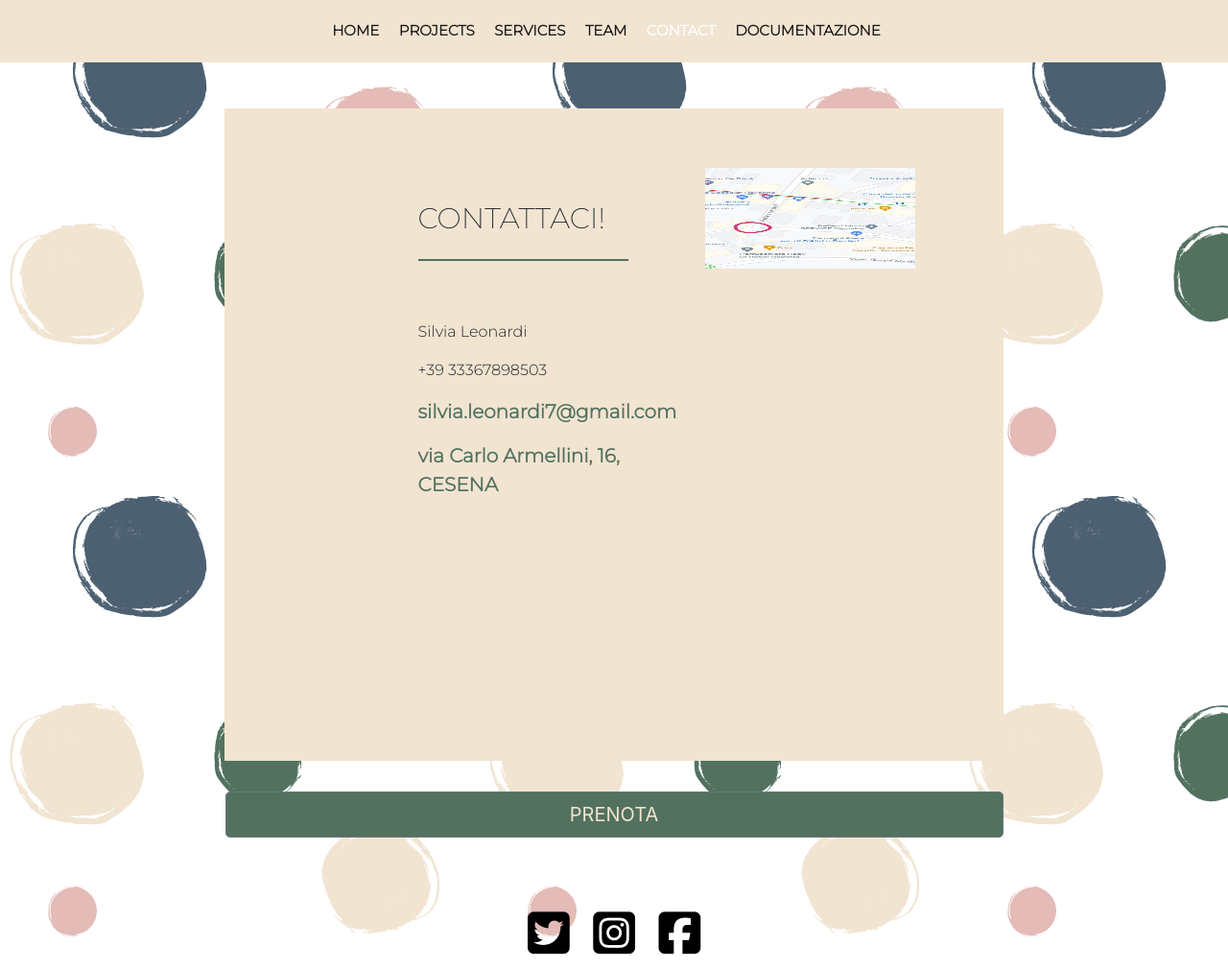
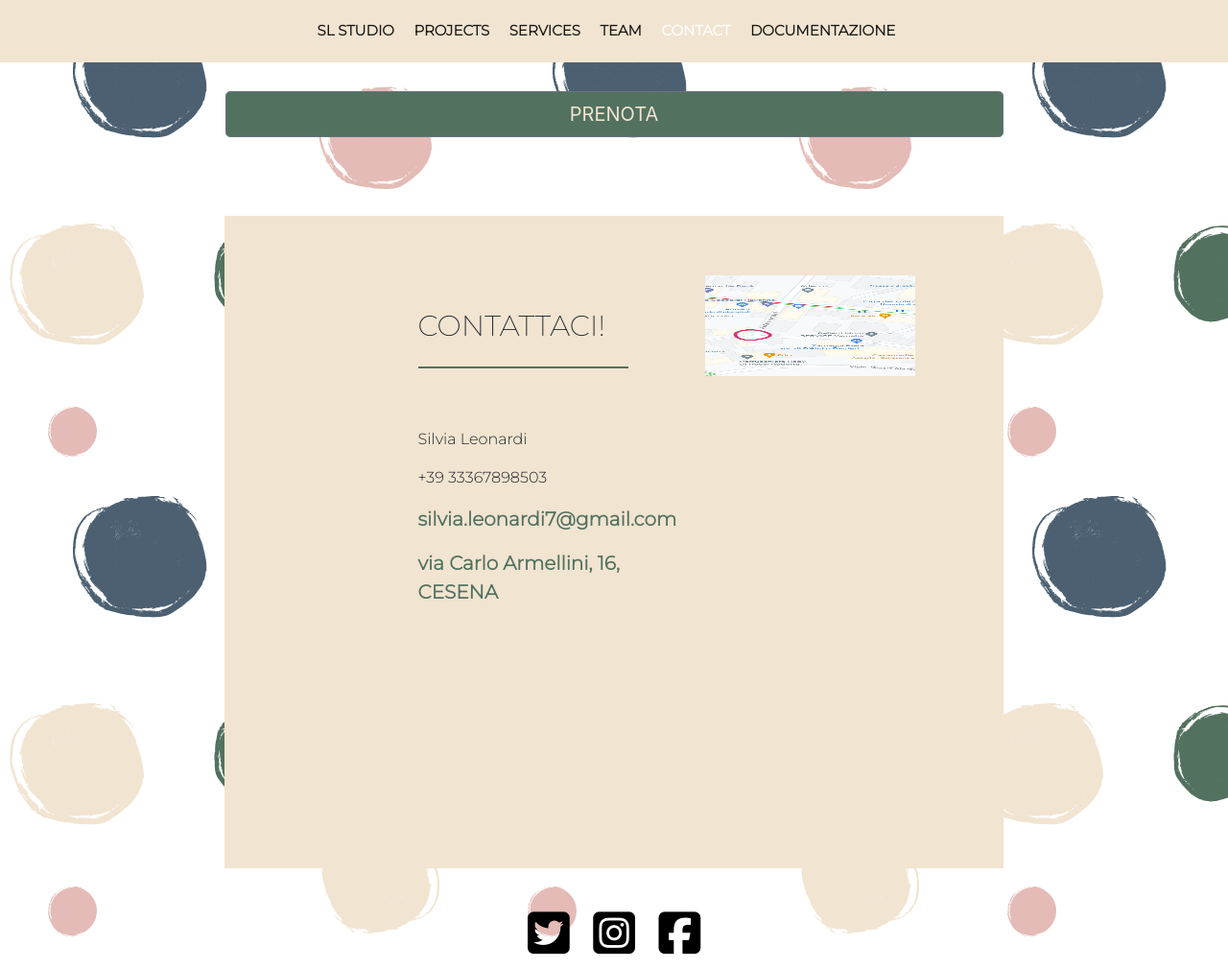
Before and after one commit to SilviaLeonardi/SilviaLeonardistudio, a plain HTML site: page contact.html in a window 1280 px wide. Shown: the top 1010 px of the page at 96% size. Drawn offline with nearby package versions, Linux system fonts and the light colour scheme.

Commit message:
change home e btn

```diff
--- a/contact.html
+++ b/contact.html
@@ -39,7 +39,7 @@
 
   <div class="collapse navbar-collapse" id="navbarTogglerDemo01">
       <ul>
-        <li><a class="navbar-brand" href="index.html">HOME</a></li>
+        <li><a class="navbar-brand" href="index.html">SL STUDIO</a></li>
         <li><a class="navbar-brand" href="projects.html">PROJECTS</a></li>
         <li><a class="navbar-brand" href="services.html">SERVICES</a></li>
         <li><a class="navbar-brand" href="team.html">TEAM</a></li>
@@ -49,7 +49,11 @@
     </div>
     </nav>
   </header>
+<section>
+      <a class="btn btn-primarybtn btn-secondary btn-lg btn-block"
+       href="book.html" role="button" style="color: #f1e4d1;background-color:#52715f;"> PRENOTA </a>
 
+  </section>
 <body>
 
   <div class="container" style="width:65%;height:85%">
@@ -72,15 +76,7 @@
 
 
  </div>
-
-</div>
-<section>
-
-       <a class="btn btn-primarybtn btn-secondary btn-lg btn-block"
-       href="book.html" role="button" style="color: #f1e4d1;background-color:#52715f;"> PRENOTA </a>
-
- </section>
-
+ </div>
 
 <footer>
 <div class="w3-container w3-teal">
@@ -89,8 +85,9 @@
       <i class="fab fa-instagram-square"></i>
       <i class="fab fa-facebook-square"></i>
     </p>
-  </a>
+    </a>
 </div>
+
   <section>
       <p>
         <div> Copyright © 2021 · Silvia Leonardi | P.IVA · Tutti i diritti riservati
```
